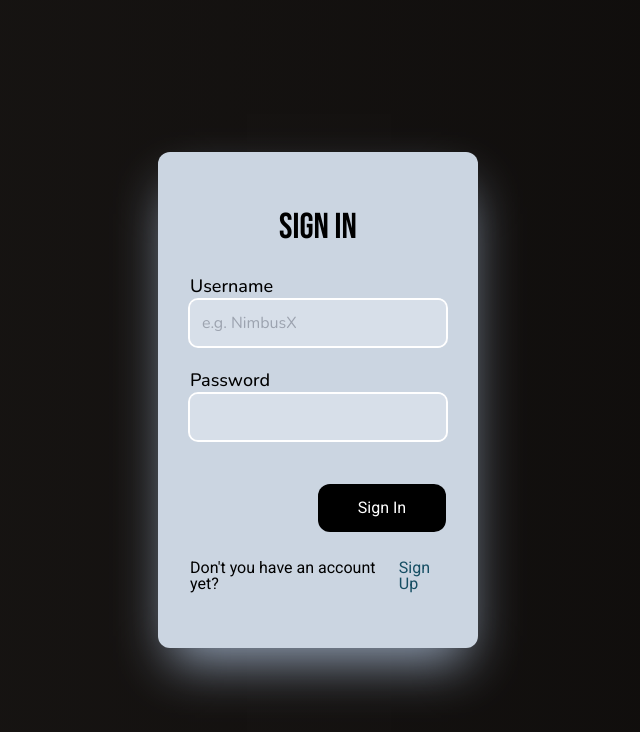
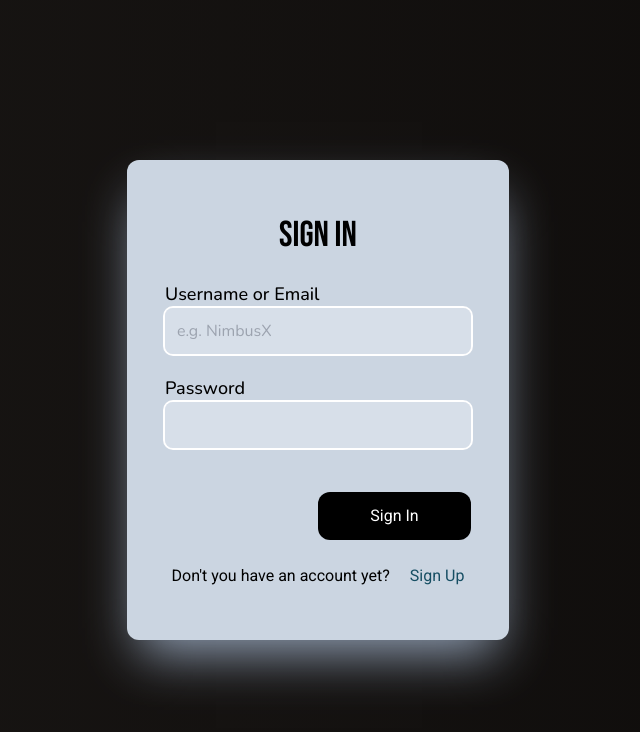
Before and after one commit to Fabio-Alfredo/Clinic-Application-React, a React (Vite) app in the folder frontAuth/: page / in a window 1280 px wide. Shown: the top 732 px of the page, without its empty margins (322-962 px from the left). Built offline with nearby package versions, Linux system fonts and the light colour scheme; a web font is replaced by a local one.

Commit message:
add:login with email and user

```diff
--- a/frontAuth/src/getIn/SignIn.jsx
+++ b/frontAuth/src/getIn/SignIn.jsx
@@ -6,7 +6,7 @@ import { login } from "../service/service";
 const SignIn = ({setIsAuthenticated}) => {
 
     const [formData, setFormData] = useState({
-        userName: '',
+        identifier: '',
         password: ''
     })
     const navigate = useNavigate();
@@ -27,6 +27,7 @@ const SignIn = ({setIsAuthenticated}) => {
             console.log(res);
             localStorage.setItem("isAuthenticated", "true");
             setIsAuthenticated(true)
+
             navigate("/home")
         } catch (e) {
             if (e.response.status === 400){
@@ -44,7 +45,7 @@ const SignIn = ({setIsAuthenticated}) => {
                         Sign In
                     </p>
                     <form className="flex flex-col gap-5 w-4/5 3xl:w-3/4 items-center" onSubmit={handleSubmit} >
-                        <InputField nameField="Username" inputName={"userName"} type="text" placeH="e.g. NimbusX" inputValue={formData.userName} inputOnchage={handleInputChange} />
+                        <InputField nameField="Username or Email" inputName={"identifier"} type="text" placeH="e.g. NimbusX" inputValue={formData.identifier} inputOnchage={handleInputChange} />
                         <InputField nameField="Password" inputName={"password"} type="password" inputValue={formData.password} inputOnchage={handleInputChange} />
                         <input className="bg-black min-w-[50%] p-4 text-white font-Roboto self-end rounded-xl mt-6 hover:bg-slate-100/70 hover:text-black transition ease-in-out duration-200 hover:ring-2 hover:ring-black" type="submit" value="Sign In" />
                         <div className="flex gap-5 font-Roboto mt-2">
```
